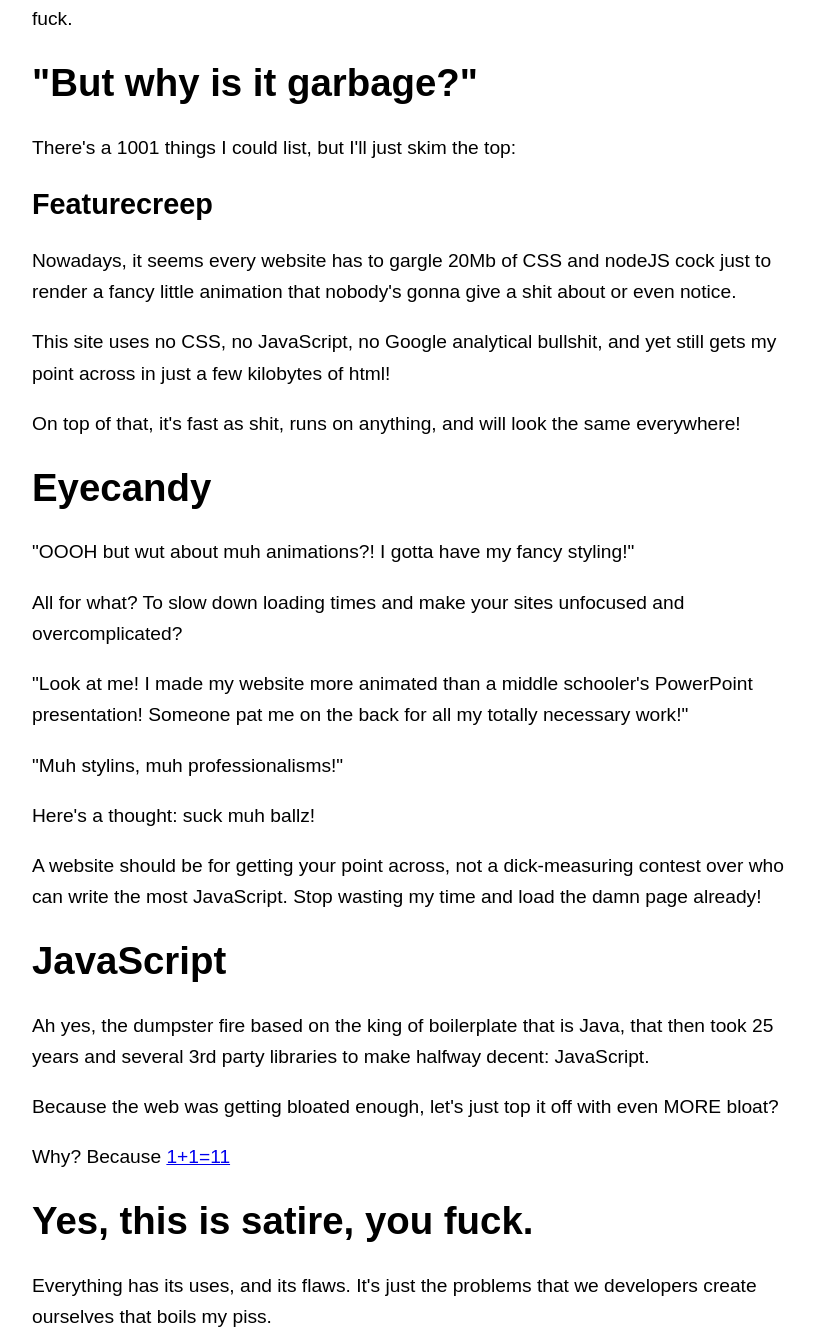
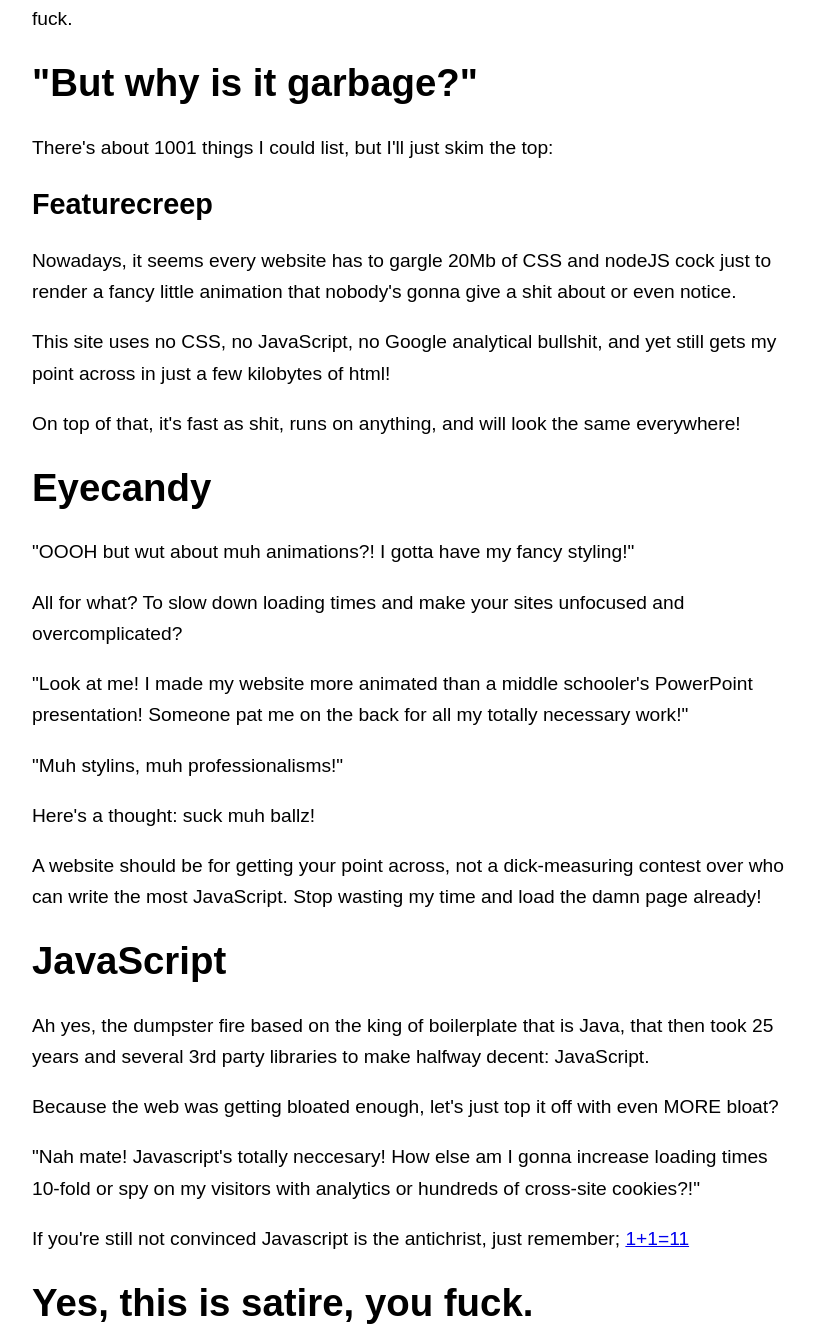
Before and after one commit to Wizkid116/modern-web-sucks, a plain HTML site: page index.html in a window 1280 px wide. Shown: the part 195-1530 px from the top of the page, without its empty margins (224-1039 px from the left). Drawn offline with Linux system fonts and the light colour scheme.

Commit message:
Update index.html
added more to Javascript rant and fixed a grammatical error in the prefix

```diff
--- a/index.html
+++ b/index.html
@@ -43,7 +43,7 @@
   <p> </p>
 
   <h1>"But why is it garbage?"</h1>
-  <p>There's a 1001 things I could list, but I'll just skim the top:</p>
+  <p>There's about 1001 things I could list, but I'll just skim the top:</p>
 
   <h2>Featurecreep</h2>
   <p>Nowadays, it seems every website has to gargle 20Mb of CSS and nodeJS cock just to render a fancy little animation that nobody's gonna give a shit about or even notice.</p>
@@ -61,7 +61,8 @@
   <h1>JavaScript</h1>
   <p>Ah yes, the dumpster fire based on the king of boilerplate that is Java, that then took 25 years and several 3rd party libraries to make halfway decent: JavaScript.</p>
   <p>Because the web was getting bloated enough, let's just top it off with even MORE bloat?</p>
-  <p>Why? Because <a href="https://github.com/denysdovhan/wtfjs">1+1=11</a></p>
+  <p>"Nah mate! Javascript's totally neccesary! How else am I gonna increase loading times 10-fold or spy on my visitors with analytics or hundreds of cross-site cookies?!"</p>
+  <p>If you're still not convinced Javascript is the antichrist, just remember; <a href="https://github.com/denysdovhan/wtfjs">1+1=11</a></p>
 
   <h1>Yes, this is satire, you fuck.</h1>
   <p>Everything has its uses, and its flaws. It's just the problems that we developers create ourselves that boils my piss.</p>
```
